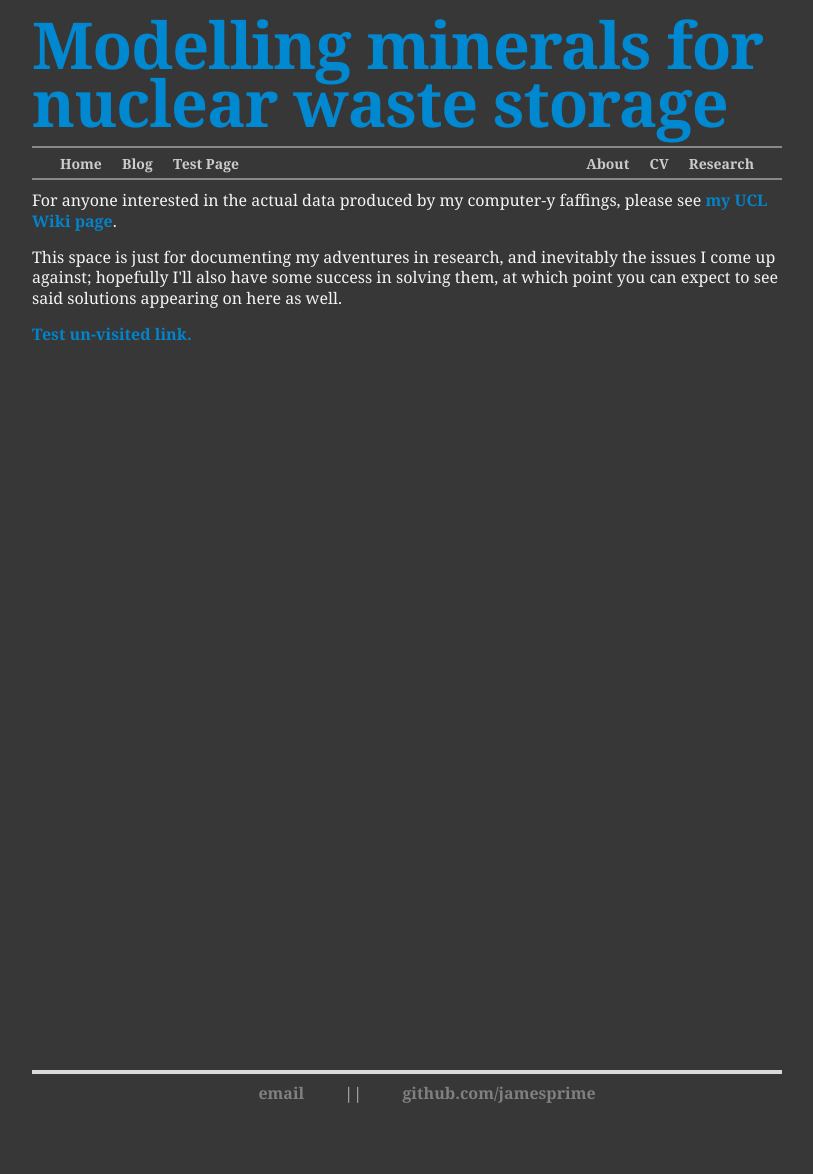
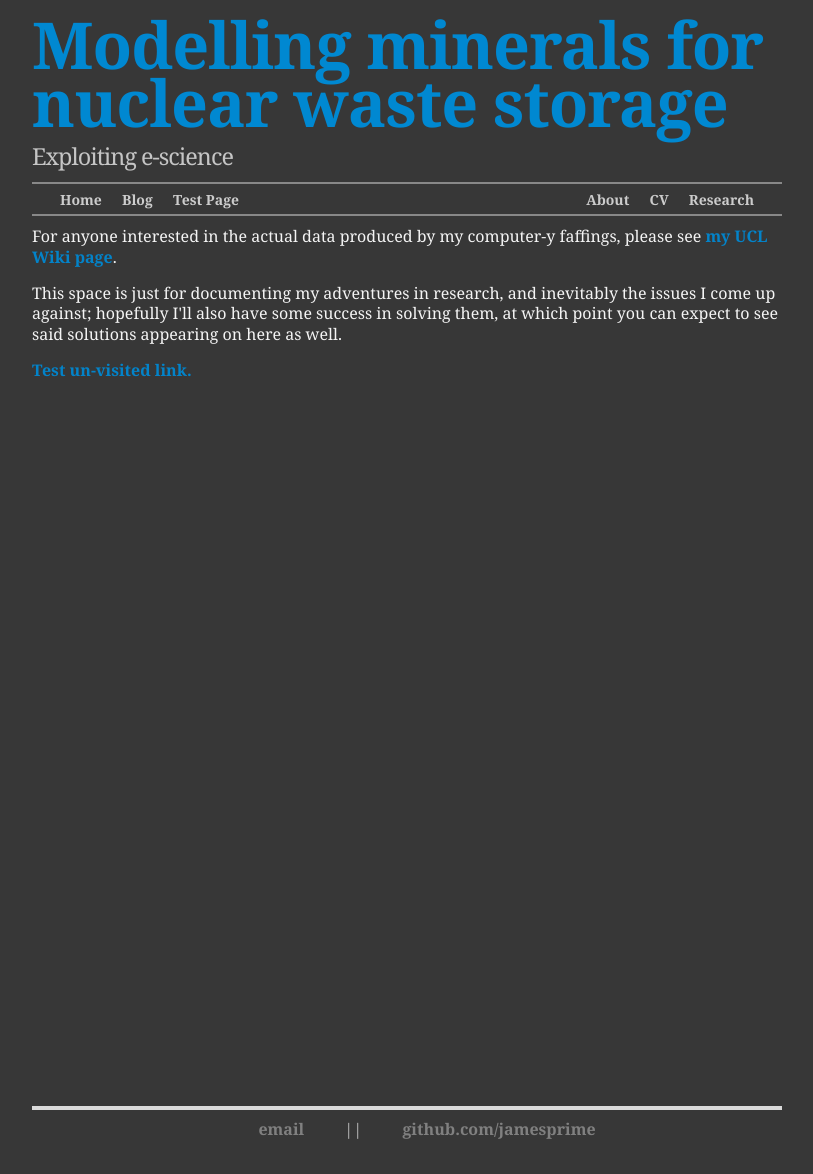
Before and after one commit to jamesprime/jamesprime.github.io, a Jekyll site: the page built from index.html, in a window 1280 px wide. Shown: the whole page, without its empty margins (233-1046 px from the left). Built offline with Jekyll 4.4.1, drawn with Linux system fonts in a browser that asks for light colours; nearby versions of some CDN libraries; some web fonts are replaced; before the commit the page ends 1138 px from its top, so only the background shows below that.

Commit message:
Updated /_sass/jp-minimal.scss
Commented out header h2 display:none to tweak some settings temporarily

```diff
--- a/_sass/jp-minimal.scss
+++ b/_sass/jp-minimal.scss
@@ -199,7 +199,7 @@ header {
         font-weight: 200;
         letter-spacing: -1px;
         margin: 0 auto 15px auto;
-        display: none; // Hiding this for the moment!
+        // display: none; // Hiding this for the moment!
     }
 }
 
```
